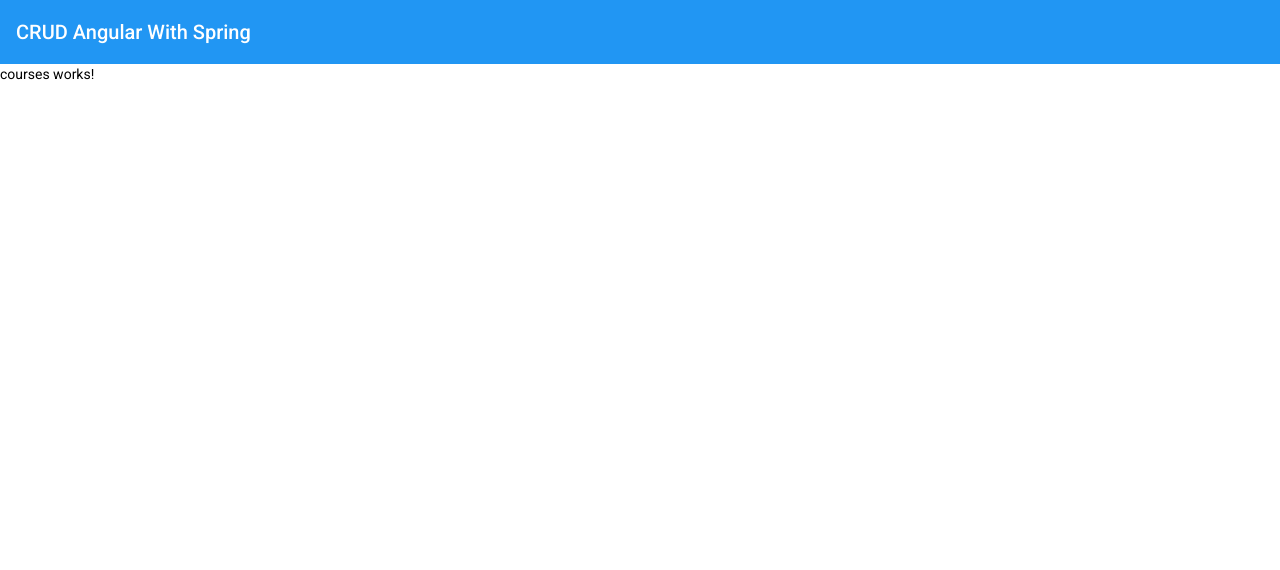
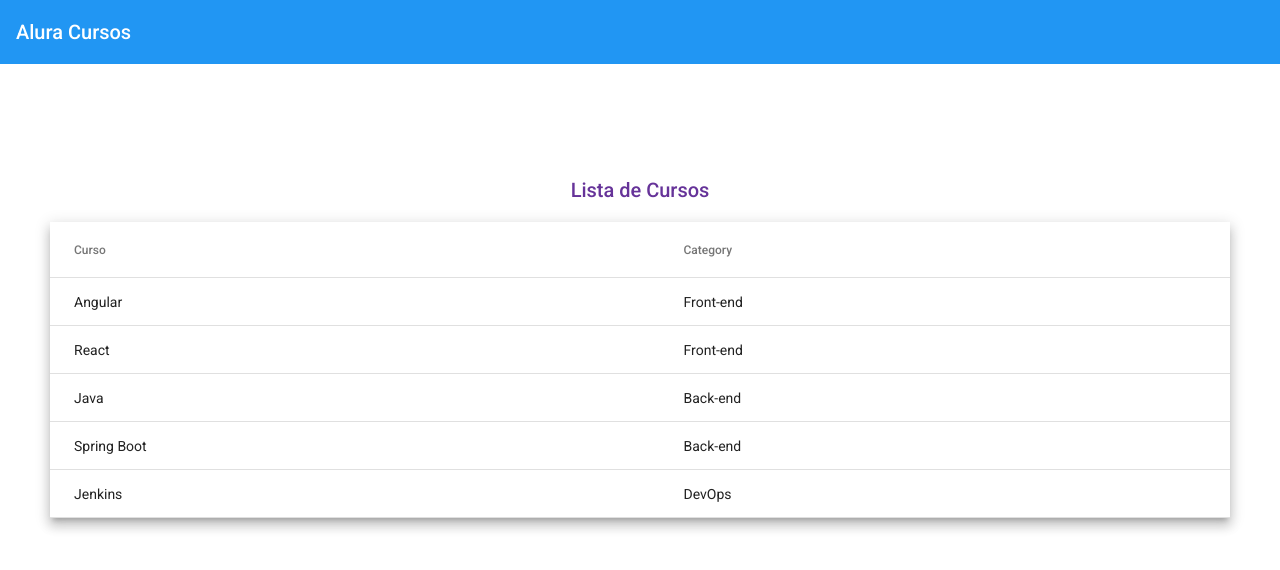
Before and after one commit to brenorusciolelli/crud_spring_angular, an Angular app: page /courses in a window 1280 px wide. Shown: the top 570 px of the page. Built offline with nearby package versions, Linux system fonts and the light colour scheme.

Commit message:
Create Courses Table

```diff
--- a/src/app/app.component.html
+++ b/src/app/app.component.html
@@ -1,5 +1,5 @@
 <mat-toolbar color="primary">
-  <span>CRUD Angular With Spring</span>
+  <span>Alura Cursos</span>
 </mat-toolbar>
 
 <router-outlet></router-outlet>
--- a/src/app/courses/courses.module.ts
+++ b/src/app/courses/courses.module.ts
@@ -1,5 +1,6 @@
+import { CommonModule } from '@angular/common';
 import { NgModule } from '@angular/core';
-import { CommonModule } from '@angular/common';
+import { MatTableModule } from '@angular/material/table';
 
 import { CoursesRoutingModule } from './courses-routing.module';
 import { CoursesComponent } from './courses/courses.component';
@@ -11,7 +12,8 @@ import { CoursesComponent } from './courses/courses.component';
   ],
   imports: [
     CommonModule,
-    CoursesRoutingModule
+    CoursesRoutingModule,
+    MatTableModule
   ]
 })
 export class CoursesModule { }
--- a/src/app/courses/courses/courses.component.html
+++ b/src/app/courses/courses/courses.component.html
@@ -1 +1,26 @@
-<p>courses works!</p>
+
+<div class="home-table">
+  <div class="name-title">
+    <h2>Lista de Cursos</h2>
+  </div>
+  <table mat-table [dataSource]="courses" class="mat-elevation-z8">
+
+    <!--- Note that these columns can be defined in any order.
+          The actual rendered columns are set as a property on the row definition" -->
+
+    <!-- Name Column -->
+    <ng-container matColumnDef="name">
+      <th mat-header-cell *matHeaderCellDef> Curso </th>
+      <td mat-cell *matCellDef="let course"> {{ course.name }} </td>
+    </ng-container>
+
+    <!-- Category Course -->
+    <ng-container matColumnDef="category">
+      <th mat-header-cell *matHeaderCellDef> Category </th>
+      <td mat-cell *matCellDef="let course"> {{ course.category }} </td>
+    </ng-container>
+
+    <tr mat-header-row *matHeaderRowDef="displayedColumns"></tr>
+    <tr mat-row *matRowDef="let row; columns: displayedColumns;"></tr>
+  </table>
+</div>
--- a/src/app/courses/courses/courses.component.scss
+++ b/src/app/courses/courses/courses.component.scss
@@ -0,0 +1,13 @@
+table {
+  width: 100%;
+}
+
+.home-table{
+  padding-top: 100px;
+  margin: 10px 50px 10px 50px;
+}
+
+.name-title {
+  text-align: center;
+  color: rebeccapurple;
+}
--- a/src/app/courses/courses/courses.component.ts
+++ b/src/app/courses/courses/courses.component.ts
@@ -1,3 +1,4 @@
+import { Course } from './../model/course';
 import { Component, OnInit } from '@angular/core';
 
 @Component({
@@ -7,6 +8,15 @@ import { Component, OnInit } from '@angular/core';
 })
 export class CoursesComponent implements OnInit {
 
+  courses: Course[] = [
+    {_id: '1', name: 'Angular', category: 'Front-end'},
+    {_id: '2', name: 'React', category: 'Front-end'},
+    {_id: '3', name: 'Java', category: 'Back-end'},
+    {_id: '4', name: 'Spring Boot', category: 'Back-end'},
+    {_id: '5', name: 'Jenkins', category: 'DevOps'},
+  ];
+  displayedColumns = ['name', 'category'];
+
   constructor() { }
 
   ngOnInit(): void {
--- /dev/null
+++ b/src/app/courses/model/course.ts
@@ -0,0 +1,5 @@
+export interface Course {
+  _id: string;
+  name: string;
+  category: string;
+}
```
